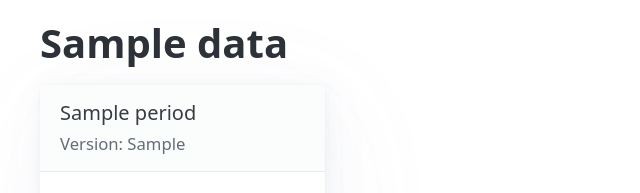
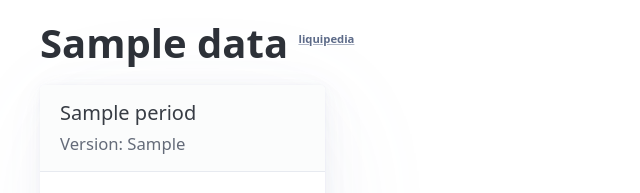
Before and after one commit to yakimka/cs-wayback-machine, a Python web app: template cs_wayback_machine/web/templates/team_detail.jinja2 in a window 1280 px wide. Shown: the part 99-292 px from the top of the page, without its empty margins (0-640 px from the left). Run offline with Jinja, Linux system fonts and the light colour scheme; the template is opened without the code that fills it: most values are stand-ins (such as "Sample title", 1, 10 or a date in 2020).

Commit message:
Add links to liquipedia

```diff
--- a/cs_wayback_machine/web/presenters.py
+++ b/cs_wayback_machine/web/presenters.py
@@ -37,6 +37,7 @@ class RosterDTO:
 @dataclass
 class TeamRostersDTO:
     team_name: str
+    liquipedia_url: str
     rosters: list[RosterDTO]
 
 
@@ -57,7 +58,9 @@ class TeamRostersPresenter:
         if not players:
             return None
         rosters = self._prepare_rosters(create_rosters(players))
-        return TeamRostersDTO(team_name=team.name, rosters=rosters)
+        return TeamRostersDTO(
+            team_name=team.name, liquipedia_url=team.liquipedia_url, rosters=rosters
+        )
 
     def _prepare_rosters(self, rosters: list[Roster]) -> list[RosterDTO]:
         result = []
--- a/cs_wayback_machine/web/public/style.css
+++ b/cs_wayback_machine/web/public/style.css
@@ -112,3 +112,6 @@ body > header .dropdown summary {
 .flag {
     border: 1px solid var(--pico-contrast-hover);
 }
+.extra-small {
+    font-size: 0.375em;
+}
--- a/cs_wayback_machine/web/templates/team_detail.jinja2
+++ b/cs_wayback_machine/web/templates/team_detail.jinja2
@@ -1,7 +1,9 @@
 {% extends "base.jinja2" %}
 {% block body %}
     <main class="container">
-        <h1>{{ data.team_name }}</h1>
+    <div role="group">
+        <h1>{{ data.team_name }} <sup><a class="secondary extra-small" href="{{ data.liquipedia_url }}">liquipedia</a></sup></h1>
+    </div>
         <div class="roster-grid">
             {% for roster in data.rosters %}
                 <article>
```
